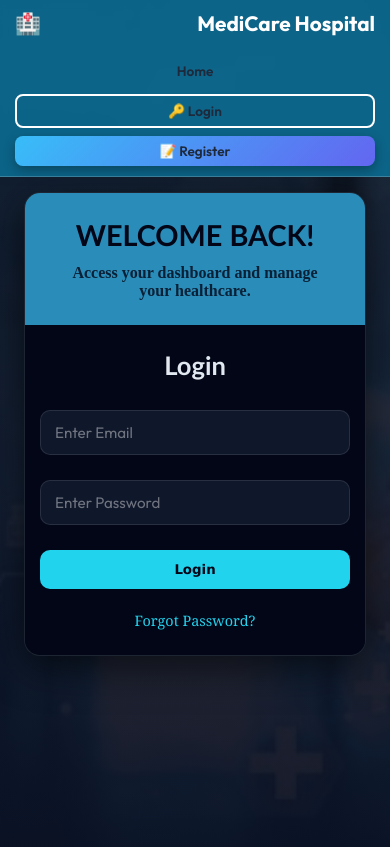
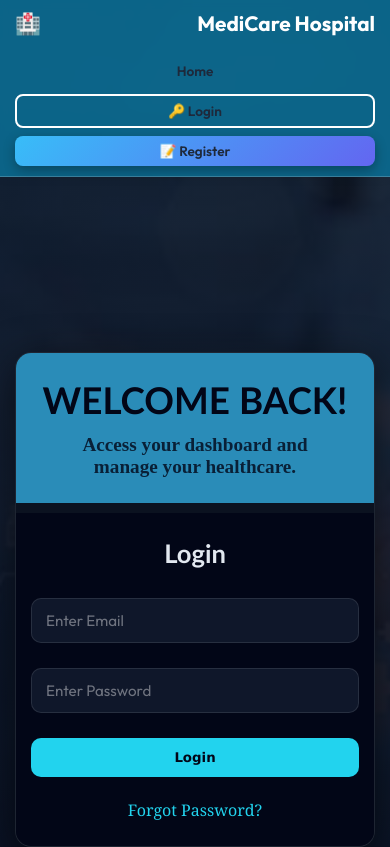
Before and after one commit to DarlaNavitha/Hospital-Management-System, a React (Vite) app in the folder frontend/: page /#/Login in a window 390 px wide. Shown: the top 847 px of the page. Built offline with nearby package versions, Linux system fonts and the light colour scheme.

Commit message:
update login styles

```diff
--- a/frontend/src/styles/login.css
+++ b/frontend/src/styles/login.css
@@ -167,27 +167,36 @@
 }
 
 /* ===== RESPONSIVE ===== */
-/* ===== FINAL MOBILE FIX ===== */
+/* ===== FINAL MOBILE CENTERED FIX ===== */
 @media (max-width: 768px) {
 
     .login-page {
-        padding: 15px;
-        align-items: flex-start;
+        padding: 30px 15px;              /* 🔥 top gap */
+        display: flex;
+        justify-content: center;
+        align-items: center;             /* center vertically */
+        min-height: 100vh;
     }
 
     .login-container {
         display: flex;
-        flex-direction: column !important;   /* 🔥 force vertical */
-        height: auto !important;
+        flex-direction: column !important;
+
         width: 100%;
+        max-width: 400px;                /* 🔥 centered card look */
+        margin: auto;                    /* 🔥 center from all sides */
+
+        height: auto;
+        border-radius: 16px;
     }
 
-    /* TOP SECTION (WELCOME) */
+    /* ===== TOP (WELCOME) ===== */
     .login-left {
-        flex: none !important;        /* 🔥 remove side-by-side */
+        flex: none !important;
         width: 100%;
-        display: flex !important;
         padding: 25px 15px;
+
+        display: flex;
         justify-content: center;
         align-items: center;
     }
@@ -197,23 +206,16 @@
         align-items: center;
     }
 
-    .login-left h2 {
-        font-size: 1.8rem;
+    /* ===== GAP BETWEEN SECTIONS ===== */
+    .login-left {
+        margin-bottom: 10px;             /* 🔥 small gap */
     }
 
-    .login-left p {
-        font-size: 1rem;
-    }
-
-    /* BOTTOM SECTION (LOGIN FORM) */
+    /* ===== BOTTOM (LOGIN FORM) ===== */
     .login-right {
-        flex: none !important;        /* 🔥 key fix */
+        flex: none !important;
         width: 100%;
         padding: 25px 15px;
-    }
-
-    .login-right h2 {
-        text-align: center;
     }
 
     /* FULL WIDTH INPUTS */
@@ -222,12 +224,12 @@
         width: 100%;
     }
 
-    .error {
+    .login-right h2 {
         text-align: center;
     }
 
+    .error,
     .forgot {
         text-align: center;
-        font-size: 0.9rem;
     }
 }
```
